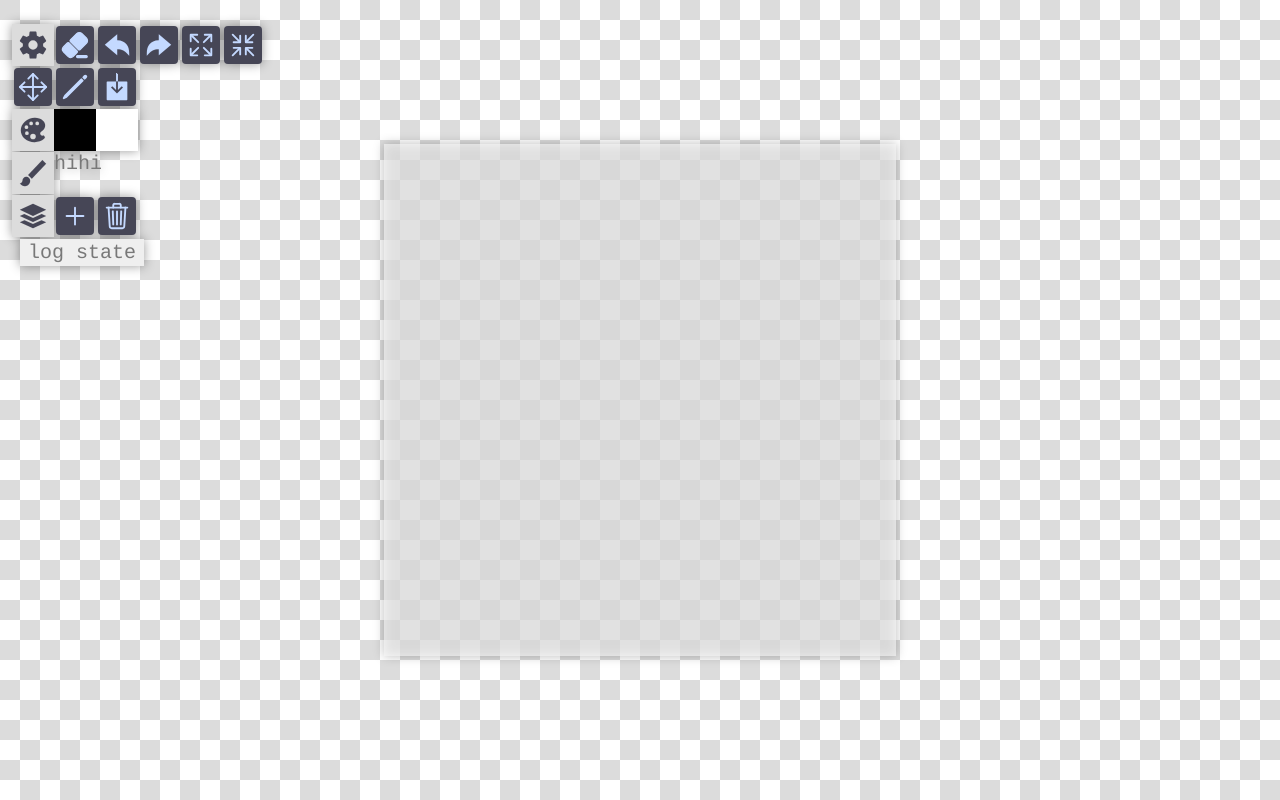
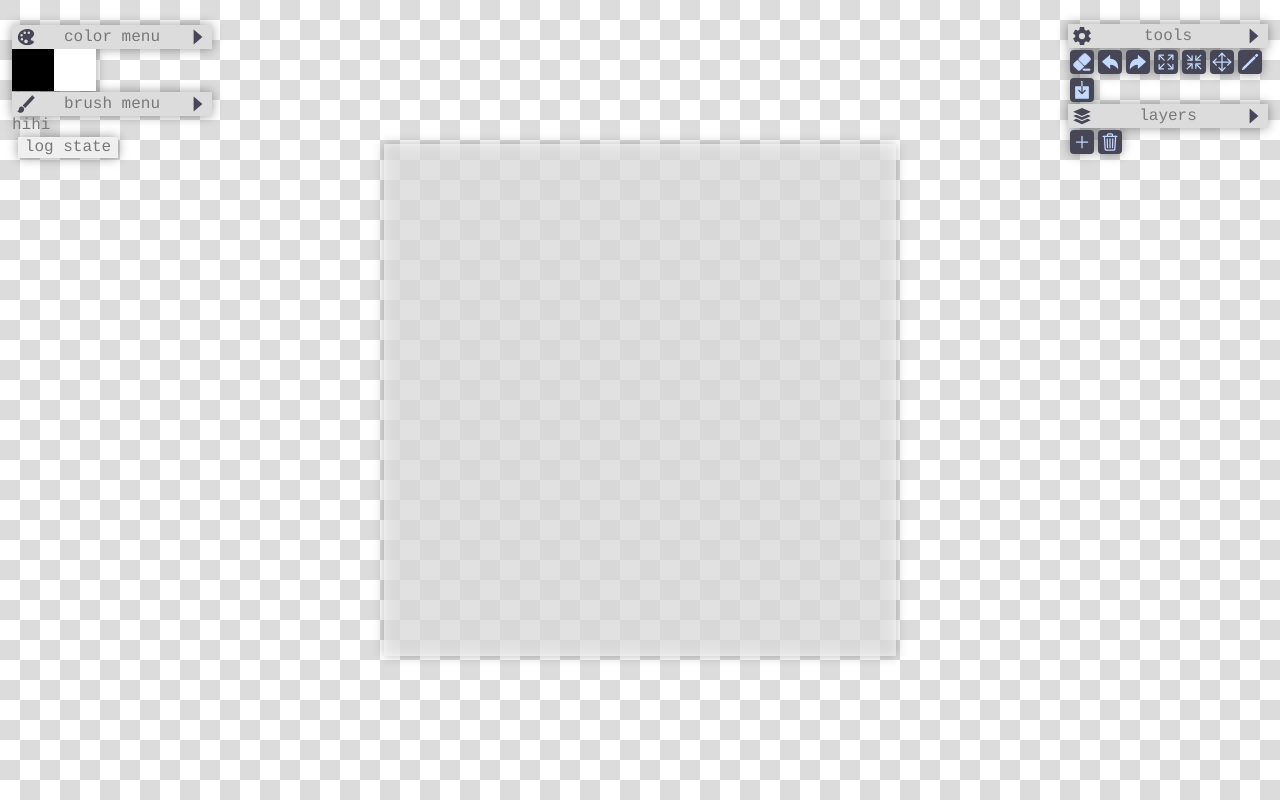
Before and after one commit to cyan-oj/minxel, a React (Vite) app: page / in a window 1280 px wide. Built offline with nearby package versions, Linux system fonts and the light colour scheme.

Commit message:
move toolbars

```diff
--- a/src/Workspace/Layers/Layers.jsx
+++ b/src/Workspace/Layers/Layers.jsx
@@ -1,52 +1,74 @@
-import { useRef, useState } from 'react'
-import LayerPreview from './LayerPreview'
-import './Layers.css'
-import { ReactComponent as AddIcon } from '../../assets/icons/outline-icons/add-outline.svg'
-import { ReactComponent as TrashIcon } from '../../assets/icons/outline-icons/trash-outline.svg'
-import ToolButton from '../Workspace/ToolButton'
-import MenuToggle from '../Workspace/MenuToggle'
+import { useRef, useState } from "react";
+import LayerPreview from "./LayerPreview";
+import "./Layers.css";
+import { ReactComponent as AddIcon } from "../../assets/icons/outline-icons/add-outline.svg";
+import { ReactComponent as TrashIcon } from "../../assets/icons/outline-icons/trash-outline.svg";
+import ToolButton from "../Workspace/ToolButton";
+import MenuToggle from "../Workspace/MenuToggle";
 
 function Layers({ layers, stroke, activeLayer, dispatch, showTools }) {
   // const [ showTools, setShowTools ] = useState( false )
-  const dragLayer = useRef()
+  const dragLayer = useRef();
 
-  const dragStart = ( index ) => dragLayer.current = index
+  const dragStart = (index) => (dragLayer.current = index);
 
-  const dragEnter = ( index, targetID, layers ) => {
-    const currentLayer = dragLayer.current
-    const dropLayer = layers.splice( currentLayer, 1 )[0]
-    layers.splice( index, 0, dropLayer )
-    dragLayer.current = index
-    dispatch({ type: 'layers', payload: layers })
-    dispatch({ type: 'activeLayer', payload: targetID })
-  }
+  const dragEnter = (index, targetID, layers) => {
+    const currentLayer = dragLayer.current;
+    const dropLayer = layers.splice(currentLayer, 1)[0];
+    layers.splice(index, 0, dropLayer);
+    dragLayer.current = index;
+    dispatch({ type: "layers", payload: layers });
+    dispatch({ type: "activeLayer", payload: targetID });
+  };
 
-  const layerControls = layers.map(( layer, idx ) =>
-    <div key={ layer.id } draggable
-      onDragStart={ () => dragStart( idx )}
-      onDragEnter={ e => dragEnter( idx, Number(e.target.id), layers )}>
-      <LayerPreview id={ idx } layer={ layer } stroke={ stroke } activeLayer={ activeLayer } dispatch={ dispatch } />
+  const layerControls = layers.map((layer, idx) => (
+    <div
+      key={layer.id}
+      draggable
+      onDragStart={() => dragStart(idx)}
+      onDragEnter={(e) => dragEnter(idx, Number(e.target.id), layers)}
+    >
+      <LayerPreview
+        id={idx}
+        layer={layer}
+        stroke={stroke}
+        activeLayer={activeLayer}
+        dispatch={dispatch}
+      />
     </div>
-  )
+  ));
 
   return (
-  <>
-    <ToolButton buttonText={ 'add layer' } Icon={ AddIcon }
-      clickFunction={() => dispatch({ type: 'addLayer' })}
-      showTools={ showTools }/>
-    <ToolButton buttonText={ 'delete layer'} Icon={ TrashIcon}
-      clickFunction={() => dispatch({ type: 'deleteLayer', payload: activeLayer })}
-      showTools={ showTools }/>
-    { showTools &&
-      <div className='toolbox' id='layer-controls'>
-        <div className='tool-sample' id='layer-sample'
-          onMouseUp={ e => dispatch({ type: 'activeLayer', payload: Number(e.target.id) })}>
-          { layerControls }
+    <>
+      <ToolButton
+        buttonText={"add layer"}
+        Icon={AddIcon}
+        clickFunction={() => dispatch({ type: "addLayer" })}
+        showTools={showTools}
+      />
+      <ToolButton
+        buttonText={"delete layer"}
+        Icon={TrashIcon}
+        clickFunction={() =>
+          dispatch({ type: "deleteLayer", payload: activeLayer })
+        }
+        showTools={showTools}
+      />
+      {showTools && (
+        <div className="toolbox" id="layer-controls">
+          <div
+            className="tool-sample"
+            id="layer-sample"
+            onMouseUp={(e) =>
+              dispatch({ type: "activeLayer", payload: Number(e.target.id) })
+            }
+          >
+            {layerControls}
+          </div>
         </div>
-      </div>
-    }
-  </>
-  )
+      )}
+    </>
+  );
 }
 
-export default Layers
+export default Layers;
--- a/src/Workspace/Workspace/MenuToggle.css
+++ b/src/Workspace/Workspace/MenuToggle.css
@@ -1,15 +1,12 @@
 .menu-toggle {
   background-color: var(--base);
-}
-.menu-open {
-  background-color: var(--highlight);
-  border-radius: 0;
-}
-.menu-wide {
   width: 100%;
-  height: 28px;
+  height: 16px;
   display: flex;
   align-items: center;
   justify-content: space-between;
   padding: 4px 0;
 }
+.menu-open {
+  background-color: var(--highlight);
+}
--- a/src/Workspace/Workspace/MenuToggle.jsx
+++ b/src/Workspace/Workspace/MenuToggle.jsx
@@ -1,25 +1,24 @@
-import clsx from 'clsx';
-import { ReactComponent as CaretDown } from '../../assets/icons/sharp-icons/caret-down-sharp.svg'
-import { ReactComponent as CaretForward } from '../../assets/icons/sharp-icons/caret-forward-sharp.svg'
-import './MenuToggle.css'
+import clsx from "clsx";
+import { ReactComponent as CaretDown } from "../../assets/icons/sharp-icons/caret-down-sharp.svg";
+import { ReactComponent as CaretForward } from "../../assets/icons/sharp-icons/caret-forward-sharp.svg";
+import "./MenuToggle.css";
 
 function MenuToggle({ menuText, Icon, show = false, setShow }) {
   const wide = true;
 
-  const toggleStyle = clsx(
-    'menu-toggle',
-    { 'menu-open': show },
-    { 'menu-wide': show && wide },
-  )
+  const toggleStyle = clsx("menu-toggle", { "menu-open": show });
 
   return (
-    <div className={ toggleStyle }
-      onClick={() => setShow( !show )} >
-      <Icon className='unpin'/>
-      { show ? menuText : null }
-      { show ? <CaretDown className='unpin'/> : null }
+    <div className={toggleStyle} onClick={() => setShow(!show)}>
+      <Icon className="unpin" />
+      {menuText}
+      {show ? (
+        <CaretDown className="unpin" />
+      ) : (
+        <CaretForward className="unpin" />
+      )}
     </div>
-  )
+  );
 }
 
 export default MenuToggle;
--- a/src/Workspace/Workspace/ToolButton.jsx
+++ b/src/Workspace/Workspace/ToolButton.jsx
@@ -1,36 +1,48 @@
-import { useEffect, useState } from 'react'
-import { ReactComponent as PinnedIcon } from '../../assets/icons/outline-icons/pin-sharp.svg'
-import { ReactComponent as UnPinnedIcon } from '../../assets/icons/outline-icons/pin-outline.svg'
+import clsx from "clsx";
+import { useEffect, useState } from "react";
+import { ReactComponent as PinnedIcon } from "../../assets/icons/outline-icons/pin-sharp.svg";
+import { ReactComponent as UnPinnedIcon } from "../../assets/icons/outline-icons/pin-outline.svg";
 
-function ToolButton({ buttonText, Icon, showTools, active = false, clickFunction, shortcutText = '' }) {
-  const [ pinned, setPinned ] = useState( true );
+function ToolButton({
+  buttonText,
+  Icon,
+  showTools,
+  active = false,
+  clickFunction,
+  shortcutText = "",
+}) {
+  const [pinned, setPinned] = useState(true);
 
-  useEffect(() => {}, [ pinned, active ])
+  useEffect(() => {}, [pinned, active]);
+
+  const toggleStyle = clsx("tool-button", {
+    "tool-button-expanded": showTools,
+  });
 
   return (
-    <div className='tool-button'>
-      { showTools &&
-      <>
-        <div onClick={() => setPinned( !pinned )}>
-          { pinned ? <PinnedIcon className='pin' /> : <UnPinnedIcon className='unpin' /> }
+    <div className={toggleStyle}>
+      {showTools && (
+        <>
+          <div onClick={() => setPinned(!pinned)}>
+            {pinned ? (
+              <PinnedIcon className="pin" />
+            ) : (
+              <UnPinnedIcon className="unpin" />
+            )}
+          </div>
+          <div className="tool-details">
+            <div className="tool-name">{buttonText}</div>
+            <div className="shortcut">{shortcutText}</div>
+          </div>
+        </>
+      )}
+      {(showTools || pinned) && (
+        <div id={buttonText} onClick={clickFunction}>
+          <Icon className={active ? "icon-active" : "icon"} />
         </div>
-        <div className='tool-details'>
-          <div className='tool-name'>
-            { buttonText }
-          </div>
-          <div className='shortcut'>
-            { shortcutText }
-        </div>
-        </div>
-      </>
-      }
-      { (showTools || pinned) &&
-        <div id={ buttonText } onClick={ clickFunction } >
-          <Icon className={ active ? 'icon-active' : 'icon' }/>
-        </div>
-      }
+      )}
     </div>
-  )
+  );
 }
 
 export default ToolButton;
--- a/src/Workspace/Workspace/Workspace.css
+++ b/src/Workspace/Workspace/Workspace.css
@@ -8,20 +8,35 @@ canvas {
   -ms-interpolation-mode: nearest-neighbor;
 }
 
-.tools {
+.tools-left,
+.tools-right {
   max-height: 100%;
   overflow: auto;
   position: absolute;
-  left: 12px;
-  top: 24px;
   text-align: center;
-  width: 256px;
+  width: 200px;
   display: flex;
   flex-wrap: wrap;
   align-content: flex-start;
   filter: drop-shadow(0 0 1.4mm var(--shadow));
 }
-.toolbar, .toolbar-clear{
+.tools-left {
+  left: 12px;
+  top: 24px;
+}
+.tools-right {
+  position: absolute;
+  right: 12px;
+  top: 24px;
+}
+.toolbox {
+  display: flex;
+  flex-wrap: wrap;
+  align-items: flex-start;
+  width: 100%;
+}
+.toolbar,
+.toolbar-clear {
   box-sizing: border-box;
   width: 100%;
   background-color: var(--alt);
@@ -49,8 +64,15 @@ canvas {
 .tool-button {
   display: flex;
   align-items: center;
-  justify-content: space-between;;
+  justify-content: space-between;
   cursor: pointer;
+}
+.tool-button-expanded {
+  background-color: var(--transluscent);
+  flex-grow: 1;
+  margin: 2px;
+  padding: 0px 2px;
+  border-radius: 2px;
 }
 .tool-details {
   margin: 4px 0px;
@@ -65,10 +87,10 @@ canvas {
 }
 .layers > * {
   position: absolute;
-  margin: auto
+  margin: auto;
 }
 
 .break {
   height: 1px;
-  width: 100%
+  width: 100%;
 }
--- a/src/Workspace/Workspace/Workspace.jsx
+++ b/src/Workspace/Workspace/Workspace.jsx
@@ -190,15 +190,11 @@ function Workspace(props) {
     const lastPoint = { ...position };
     const currentPoint = setPosition(evt);
     if (evt.buttons !== 1) return;
-
     const [dist, angle, deltaP] = getStroke(lastPoint, currentPoint);
-
     const glAttributes = getAttributes(gl);
-
     brushStroke.color = activeColor;
     brushStroke.brush = brushes[activeBrush];
     const drawColor = erasing ? [0] : rgbToGL(colors[brushStroke.color]);
-
     for (let i = 0; i < dist; i += brushStroke.brush.spacing) {
       const x = lastPoint.x + Math.sin(angle) * i;
       const y = lastPoint.y + Math.cos(angle) * i;
@@ -216,23 +212,18 @@ function Workspace(props) {
   };
 
   const undo = (layer, history, cache) => {
-    // debugger;
     console.log(cache);
     if (Object.keys(history).length < 1) return;
     const newLayer = { ...history[layer] };
     if (newLayer.strokes.length < 1) return;
-
     const newLayerHistory = [...newLayer.strokes];
     const newCache = [...cache];
     const stroke = newLayerHistory.pop();
-
     stroke.layer = newLayer;
     newCache.push({
       layer: layers[layer],
       stroke,
     });
-    console.log("redo cache", newCache);
-
     const newStrokeHistory = {
       ...history,
       [layer]: {
@@ -240,7 +231,6 @@ function Workspace(props) {
         strokes: [...newLayerHistory],
       },
     };
-
     const gl = newLayer.context;
     redraw(gl, colors, newLayerHistory);
     strokeHistory.current = newStrokeHistory;
@@ -271,7 +261,6 @@ function Workspace(props) {
 
   const saveStroke = (stroke, layer, history) => {
     if (stroke.points.length < 1) return;
-    // const history = { ...strokeHistory.current };
     const layerHistory = history[layer.id];
     let newStrokeHistory = {};
     if (layerHistory) {
@@ -340,48 +329,8 @@ function Workspace(props) {
       onPointerMove={panning ? pan : null}
       onPointerDown={panning ? setClientPosition : null}
     >
-      <div
-        className="layers"
-        id="layers"
-        style={{
-          width: width,
-          height: height,
-          scale: canvasScale,
-          left: canvasPosition.left,
-          top: canvasPosition.top,
-          cursor: panning ? "grab" : null,
-        }}
-        onPointerDown={setPosition}
-        onPointerEnter={setPosition}
-        onPointerMove={
-          !panning && layers[activeLayer].visible
-            ? (e) => draw(e, layers[activeLayer].context)
-            : null
-        }
-        onPointerUp={() =>
-          saveStroke(
-            { ...brushStroke },
-            layers[activeLayer],
-            strokeHistory.current
-          )
-        }
-        onPointerLeave={() =>
-          saveStroke(
-            { ...brushStroke },
-            layers[activeLayer],
-            strokeHistory.current
-          )
-        }
-      >
-        {layerDisplay}
-      </div>
-      <div className="tools">
-        {/* <div className='header'>
-          <h1>minxel.</h1>
-          <a href="https://github.com/cyan-oj/minxel">
-            <img src={ mark } alt="github-logo" className='header-icon'/>
-          </a>
-        </div> */}
+      <div className="tools-right">
+        <div className="toolbox">
           <MenuToggle
             menuText="tools"
             Icon={SettingsIcon}
@@ -451,6 +400,65 @@ function Workspace(props) {
             clickFunction={saveFile}
             showTools={showTools}
           />
+        </div>
+        <div className="toolbox">
+          <MenuToggle
+            menuText="layers"
+            Icon={LayersIcon}
+            show={showLayers}
+            setShow={setShowLayers}
+          />
+          <Layers
+            dispatch={dispatch}
+            layers={layers}
+            activeLayer={activeLayer}
+            stroke={brushStroke}
+            showTools={showLayers}
+          />
+        </div>
+      </div>
+      <div
+        className="layers"
+        id="layers"
+        style={{
+          width: width,
+          height: height,
+          scale: canvasScale,
+          left: canvasPosition.left,
+          top: canvasPosition.top,
+          cursor: panning ? "grab" : null,
+        }}
+        onPointerDown={setPosition}
+        onPointerEnter={setPosition}
+        onPointerMove={
+          !panning && layers[activeLayer].visible
+            ? (e) => draw(e, layers[activeLayer].context)
+            : null
+        }
+        onPointerUp={() =>
+          saveStroke(
+            { ...brushStroke },
+            layers[activeLayer],
+            strokeHistory.current
+          )
+        }
+        onPointerLeave={() =>
+          saveStroke(
+            { ...brushStroke },
+            layers[activeLayer],
+            strokeHistory.current
+          )
+        }
+      >
+        {layerDisplay}
+      </div>
+      <div className="tools-left">
+        {/* <div className='header'>
+          <h1>minxel.</h1>
+          <a href="https://github.com/cyan-oj/minxel">
+            <img src={ mark } alt="github-logo" className='header-icon'/>
+          </a>
+        </div> */}
         <div className="break" />
         <MenuToggle
           menuText="color menu"
@@ -483,19 +491,6 @@ function Workspace(props) {
           showSettings={brushSettings}
         />
         <div className="break" />
-        <MenuToggle
-          menuText="layers"
-          Icon={LayersIcon}
-          show={showLayers}
-          setShow={setShowLayers}
-        />
-        <Layers
-          dispatch={dispatch}
-          layers={layers}
-          activeLayer={activeLayer}
-          stroke={brushStroke}
-          showTools={showLayers}
-        />
         <button onClick={() => console.log(state)}> log state </button>
       </div>
       <a id={"save-link"} href="#" style={{ display: "none" }} />
--- a/src/index.css
+++ b/src/index.css
@@ -10,13 +10,26 @@
   --shadow: rgba(0, 0, 0, 0.4);
   --transluscent: rgba(245, 245, 245, 0.65);
   font-family: Courier, monospace;
-	font-size: 20px;
+  font-size: 16px;
   font-weight: 500;
   color: var(--main);
   background-color: var(--base);
-	background-image:
-		linear-gradient(45deg,var(--highlight) 25%, transparent 25%, transparent 75%, var(--highlight) 75%, var(--highlight)),
-		linear-gradient(45deg, var(--highlight) 25%, transparent 25%, transparent 75%, var(--highlight) 75%, var(--highlight));
+  background-image: linear-gradient(
+      45deg,
+      var(--highlight) 25%,
+      transparent 25%,
+      transparent 75%,
+      var(--highlight) 75%,
+      var(--highlight)
+    ),
+    linear-gradient(
+      45deg,
+      var(--highlight) 25%,
+      transparent 25%,
+      transparent 75%,
+      var(--highlight) 75%,
+      var(--highlight)
+    );
   background-size: 40px 40px;
   background-position: 0 0, 20px 20px;
 }
@@ -36,7 +49,7 @@ h1 {
 }
 h4 {
   margin: -0.2em 0.1em 0.4em;
-	color: var(--emphasis)
+  color: var(--emphasis);
 }
 p {
   color: var(--main);
@@ -46,7 +59,7 @@ button {
   display: flex;
   box-sizing: border-box;
   align-items: center;
-	justify-content: center;;
+  justify-content: center;
   font-size: 1em;
   font-weight: 500;
   font-family: inherit;
@@ -61,18 +74,18 @@ button:hover {
   background-color: var(--highlight);
 }
 
-input[type='number'] {
+input[type="number"] {
   -webkit-appearance: none;
   border: none;
   border-radius: 2px;
   padding: 4px 4px 4px 8px;
   font-family: inherit;
 }
-input[type='number']:focus-visible {
+input[type="number"]:focus-visible {
   outline: 2px solid var(--accent);
 }
 
-input[type='range'] {
+input[type="range"] {
   -webkit-appearance: none;
   width: 100%;
   height: 6px;
@@ -82,7 +95,7 @@ input[type='range'] {
   border-radius: 0;
   cursor: pointer;
 }
-input[type='range']::-webkit-slider-thumb {
+input[type="range"]::-webkit-slider-thumb {
   -webkit-appearance: none;
   width: 20px;
   height: 20px;
@@ -90,7 +103,7 @@ input[type='range']::-webkit-slider-thumb {
   border: none;
   border-radius: 12px;
 }
-input[type='range']::-moz-range-thumb {
+input[type="range"]::-moz-range-thumb {
   -webkit-appearance: none;
   width: 20px;
   height: 20px;
@@ -117,7 +130,7 @@ input[type='range']::-moz-range-thumb {
   max-width: 800px;
   filter: drop-shadow(0 0 1.4mm var(--shadow));
 }
-#welcome-settings{
+#welcome-settings {
   display: flex;
   width: 100%;
   flex-direction: column;
@@ -163,7 +176,7 @@ input[type='range']::-moz-range-thumb {
   justify-content: center;
   align-items: center;
   margin: 24px auto;
-	border: solid 1px var(--alt)
+  border: solid 1px var(--alt);
 }
 
 .header {
@@ -176,19 +189,22 @@ input[type='range']::-moz-range-thumb {
 }
 .header-icon {
   width: 36px;
-	height: 36px
+  height: 36px;
 }
 
-.icon, .icon-active, .pin, .unpin {
+.icon,
+.icon-active,
+.pin,
+.unpin {
   display: flex;
   align-items: center;
   background-color: var(--accent);
   border-radius: 4px;
   fill: var(--active);
   stroke: var(--active);
-	width: 30px;
-	height: 30px;
-	padding: 4px;
+  width: 20px;
+  height: 20px;
+  padding: 2px;
   margin: 2px;
 }
 .icon:hover {
@@ -201,7 +217,8 @@ input[type='range']::-moz-range-thumb {
   fill: var(--accent);
   stroke: var(--accent);
 }
-.pin, .unpin {
+.pin,
+.unpin {
   background-color: var(--active);
   fill: var(--accent);
   stroke: var(--accent);
```
Lines whose indentation alone changed are shown as unchanged.
